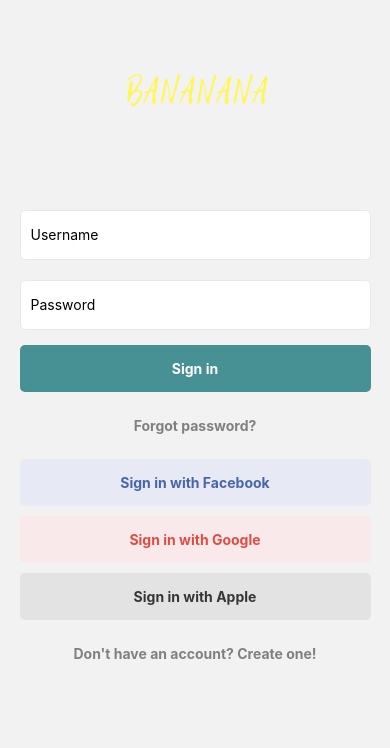
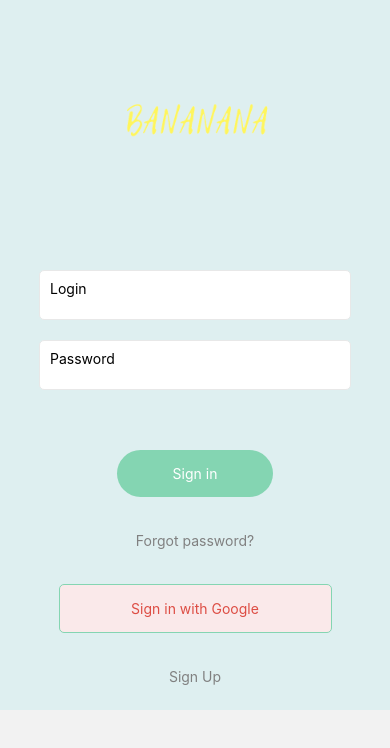
Before and after one commit to kunasyl/JELLY, a React Native app: screen /SignIn in a window 390 px wide. Shown: the top 748 px of the page. Built offline with nearby package versions, Linux system fonts and the light colour scheme.

Commit message:
change Login screen

```diff
--- a/package.json
+++ b/package.json
@@ -16,7 +16,8 @@
     "react": "18.0.0",
     "react-native": "0.69.5",
     "react-native-safe-area-context": "4.3.1",
-    "react-native-screens": "~3.15.0"
+    "react-native-screens": "~3.15.0",
+    "react-native-web": "~0.18.7"
   },
   "devDependencies": {
     "@babel/core": "^7.12.9"
--- a/src/components/CustomButton/CustomButton.js
+++ b/src/components/CustomButton/CustomButton.js
@@ -27,30 +27,34 @@ const styles = StyleSheet.create({
     width: '90%',
 
     padding: 15,
-    marginVertical: 5,
+    marginVertical: 10,
 
     alignItems: 'center',
     borderRadius: 5,
   },
 
   container_PRIMARY: {
-    backgroundColor: '#479093',
+    backgroundColor: '#84D5B2',
+    borderRadius: 30,
+    width: '40%',
+    marginTop: 50
   },
 
   container_SECONDARY: {
-    borderColor: '#479093',
-    borderWidth: 2,
+    borderColor: '#84D5B2',
+    borderWidth: 1,
+    width: '70%',
   },
 
   container_TERTIARY: {},
 
   text: {
-    fontWeight: 'bold',
     color: 'white',
   },
 
   text_TERTIARY: {
     color: 'gray',
+    textDecoration: 'underline'
   },
 
   text_SECONDARY: {
--- a/src/components/CustomInput/CustomInput.js
+++ b/src/components/CustomInput/CustomInput.js
@@ -18,7 +18,7 @@ const CustomInput = ({ value, setValue, placeholder, secureTextEntry}) => {
 const styles = StyleSheet.create({
   container: {
     backgroundColor: 'white',
-    width: '90%',
+    width: '80%',
     height: 50,
 
     borderColor: '#e8e8e8',
@@ -29,7 +29,7 @@ const styles = StyleSheet.create({
     marginVertical: 10,
   },
   input: {
-    paddingTop: 15
+    paddingTop: 9
   },
 })
 
--- a/src/components/SocialSignInButtons/SocialSignInButtons.js
+++ b/src/components/SocialSignInButtons/SocialSignInButtons.js
@@ -3,37 +3,18 @@ import React from 'react'
 import CustomButton from '../CustomButton'
 
 const SocialSignInButtons = () => {
-    const onSignInFacebook = () => {
-        console.warn('onSignInFacebook');
-    }
-
     const onSignInGoogle = () => {
         console.warn('onSignInFacebook');
     }
 
-    const onSignInApple = () => {
-        console.warn('onSignInApple');
-    };
-
     return (
         <>
             <CustomButton
-            text="Sign in with Facebook"
-            onPress={onSignInFacebook}
-            bgColor="#E7EAF4"
-            fgColor="#4765A9"
-            />
-            <CustomButton
             text="Sign in with Google"
             onPress={onSignInGoogle}
+            type="SECONDARY"
             bgColor="#FAE9EA"
             fgColor="#DD4D44"
-            />
-            <CustomButton
-            text="Sign in with Apple"
-            onPress={onSignInApple}
-            bgColor="#e3e3e3"
-            fgColor="#363636"
             />
         </>
     )
--- a/src/screens/HomeScreen/HomeScreen.js
+++ b/src/screens/HomeScreen/HomeScreen.js
@@ -1,12 +1,18 @@
-import { View, Text } from 'react-native'
+import { View, Text, StyleSheet } from 'react-native'
 import React from 'react'
 
 const HomeScreen = () => {
   return (
-    <View>
+    <View style={styles.container}>
       <Text style={{alignSelf: 'center'}}>Welcome to the JELLY app!</Text>
     </View>
   )
 }
 
+const styles = StyleSheet.create({
+  container: {
+    marginVertical: 100,
+  },
+});
+
 export default HomeScreen
--- a/src/screens/SignInScreen/SignInScreen.js
+++ b/src/screens/SignInScreen/SignInScreen.js
@@ -33,18 +33,21 @@ const SignInScreen = () => {
           resizeMode="contain"/>
 
       <CustomInput
-          placeholder="Username"
-          value={username}
-          setValue={setUsername}
+        value={username}
+        setValue={setUsername}
+        placeholder={"Login"}
       />
       <CustomInput
-          placeholder="Password"
-          value={password}
-          setValue={setPassword}
-          secureTextEntry={true}
+        value={password}
+        setValue={setPassword}
+        secureTextEntry={true}
+        placeholder={"Password"}
       />
 
-      <CustomButton text="Sign in" onPress={onSignInPressed} />
+      <CustomButton
+        text="Sign in"
+        onPress={onSignInPressed}
+        style={styles.loginBtn}/>
 
       <CustomButton
         text="Forgot password?"
@@ -55,7 +58,7 @@ const SignInScreen = () => {
       <SocialSignInButtons/>
 
       <CustomButton
-        text={"Don't have an account? Create one!"}
+        text={"Sign Up"}
         onPress={onSignUpPressed}
         type="TERTIARY"
       />
@@ -69,13 +72,19 @@ const styles = StyleSheet.create({
     root: {
       alignItems: 'center',
       paffing: 10,
-      // backgroundColor: '#84D5B2'
+      backgroundColor: '#DEEFF0',
+      display: "flex",
+      flexDirection: "column"
     },
     logo: {
-      // width: '100%',
+      marginVertical: 30,
       maxWidth: 300,
       maxHeight: 200,
+      boxShadow: 10,
     },
+    loginBtn:{
+      marginTop: 20,
+    }
   });
 
 export default SignInScreen
```
Also changed, not shown: 1 other file (tests, documents, lock files or other folders).
